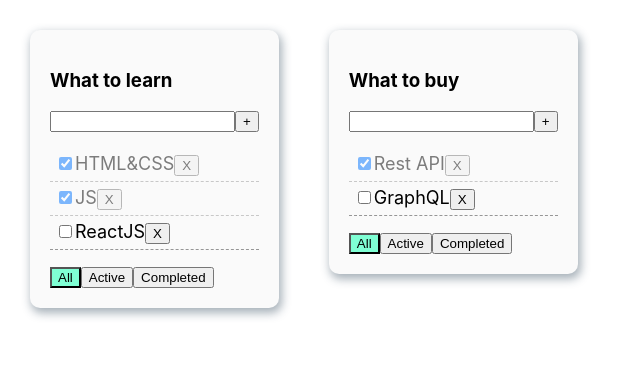
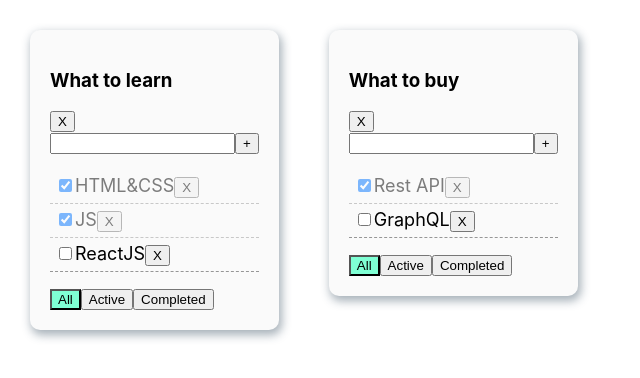
Before and after one commit to 7lad48/toDoList, a React (Create React App) app: page / in a window 1280 px wide. Shown: the top 378 px of the page, without its empty margins (0-640 px from the left). Built offline with nearby package versions, Linux system fonts and the light colour scheme.

Commit message:
lesson 5 (tuesday 1) done

```diff
--- a/src/App.tsx
+++ b/src/App.tsx
@@ -9,6 +9,9 @@ type TodolistsType = {
     title: string
     filter: FilterValuesType
 }
+type TaskStateType = {
+    [key: string]: TaskType[]
+}
 function App(): JSX.Element {
     let todolistID1 = v1()
     let todolistID2 = v1()
@@ -18,7 +21,7 @@ function App(): JSX.Element {
         {id: todolistID2, title: 'What to buy', filter: 'all'},
     ])
 
-    let [tasks, setTasks] = useState({
+    let [tasks, setTasks] = useState<TaskStateType>({
         [todolistID1]: [
             {id: v1(), title: 'HTML&CSS', isDone: true},
             {id: v1(), title: 'JS', isDone: true},
@@ -54,7 +57,9 @@ function App(): JSX.Element {
         setTodolists(prev => prev.map( list => list.id === todolistId ? {...list, filter:filterValue} : list) );
     }
     const removeTodolist = (id:string) => {
-
+        setTodolists(prev => prev.filter(list => list.id !== id));
+        delete tasks[id]
+        setTasks({...tasks})
     }
     return (
         <div className="App">
@@ -77,9 +82,9 @@ function App(): JSX.Element {
                     addTask={addTask}
                     changeTaskStatus={changeTaskStatus}
                     filter={list.filter}
+                    removeTodolist={removeTodolist}
                 />
             })}
-
         </div>
     );
 }
--- a/src/components/TodoList/TodoList.tsx
+++ b/src/components/TodoList/TodoList.tsx
@@ -6,10 +6,11 @@ type TodoListPropsType = {
     listTitle: string
     tasks: TaskType[] // Array<TaskType>
     removeTask: (taskId: string, todolistId: string) => void
-    changeFilter: ( todolistId:string, filterValue: FilterValuesType) => void
+    changeFilter: (todolistId: string, filterValue: FilterValuesType) => void
     addTask: (title: string, todolistId: string) => void
     changeTaskStatus: (taskId: string, isDone: boolean, todolistId: string) => void
     filter: FilterValuesType
+    removeTodolist: (id: string) => void
 }
 export type TaskType = {
     id: string
@@ -26,6 +27,7 @@ const TodoList: React.FC<TodoListPropsType> = ({
                                                    addTask,
                                                    changeTaskStatus,
                                                    filter,
+                                                   removeTodolist,
                                                }) => {
     const tasksList = tasks.map((el) => {
         const removeButtonHandler = () => removeTask(el.id, id);
@@ -56,13 +58,14 @@ const TodoList: React.FC<TodoListPropsType> = ({
         setError(null);
         if (e.key === 'Enter') addTaskButtonHandler();
     }
-    const setAllTasks = () => changeFilter(id,'all');
-    const setActiveTasks = () => changeFilter(id,'active');
-    const setCompletedTasks = () => changeFilter(id,'completed');
-
+    const setAllTasks = () => changeFilter(id, 'all');
+    const setActiveTasks = () => changeFilter(id, 'active');
+    const setCompletedTasks = () => changeFilter(id, 'completed');
+    const removeTodolistButton = () => removeTodolist(id);
     return (
         <div className="todolist">
             <h3>{listTitle}</h3>
+            <button onClick={removeTodolistButton}>X</button>
             <div>
                 <input
                     onChange={onChangeHandler}
```
